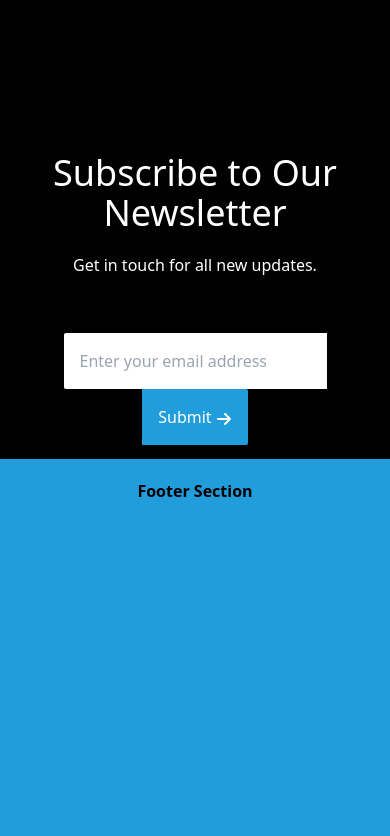
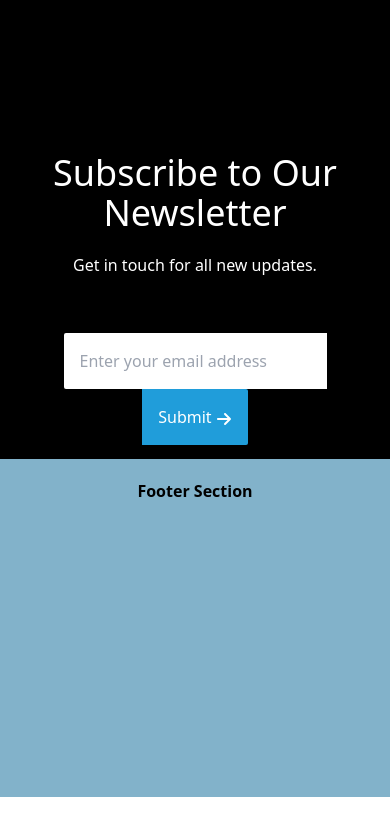
Before and after one commit to kunalArya1/freelanceProject, a React (Vite) app: page /infrastructure in a window 390 px wide. Shown: the part 6147-6983 px from the top of the page. After the commit the page ends 6944 px from the top, so only its background shows below. Built offline with nearby package versions, Linux system fonts and the light colour scheme.

Commit message:
Footer Section Responsive done

```diff
--- a/src/Components/Footer.jsx
+++ b/src/Components/Footer.jsx
@@ -2,8 +2,8 @@ import React from "react";
 
 const Footer = () => {
   return (
-    <div className=" h-[70%] w-full bg-black">
-      <div className=" h-[100%] w-full  bg-[rgba(32,157,218,1)] ">
+    <div className=" h-[40%] md:h-[70%] lg:h-[70%] w-full bg-black">
+      <div className=" h-[100%] w-full  bg-[#82b2ca] ">
         <p className=" font-bold text-center p-5">Footer Section</p>
       </div>
     </div>
```
